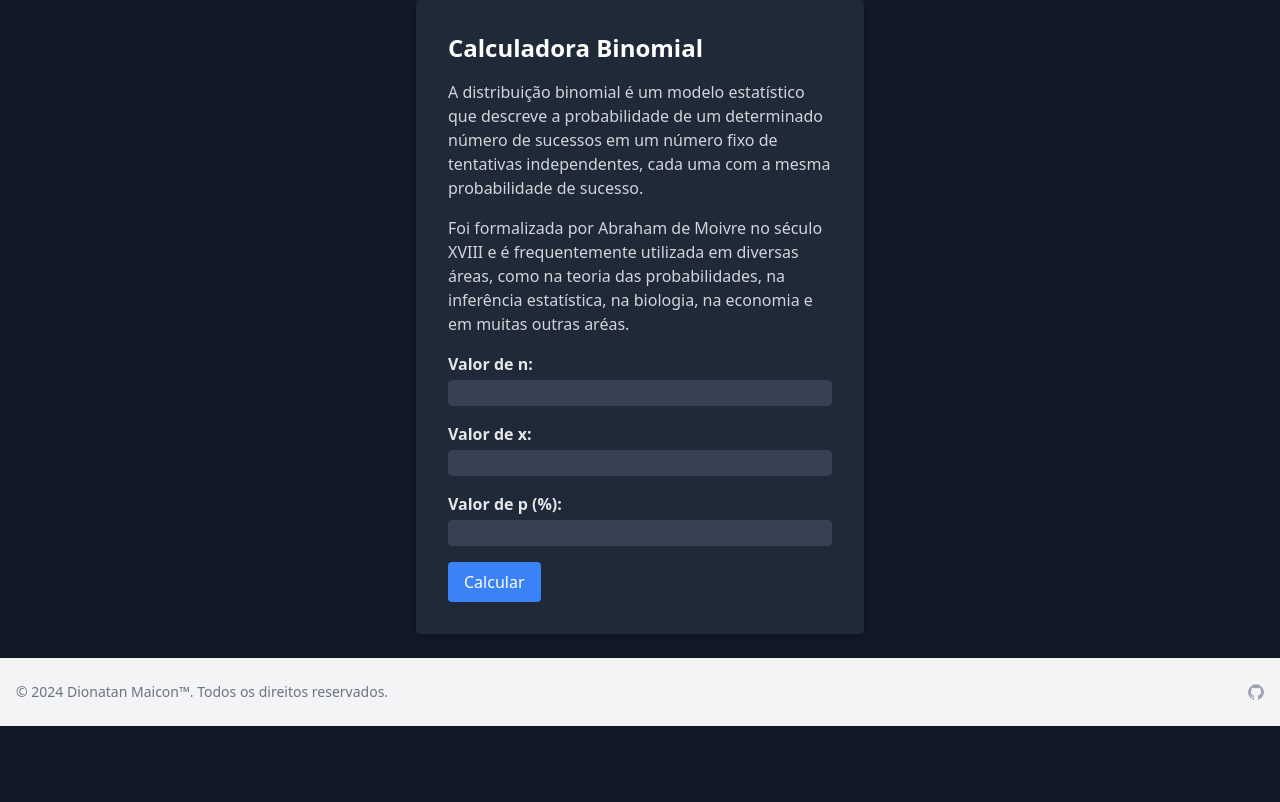
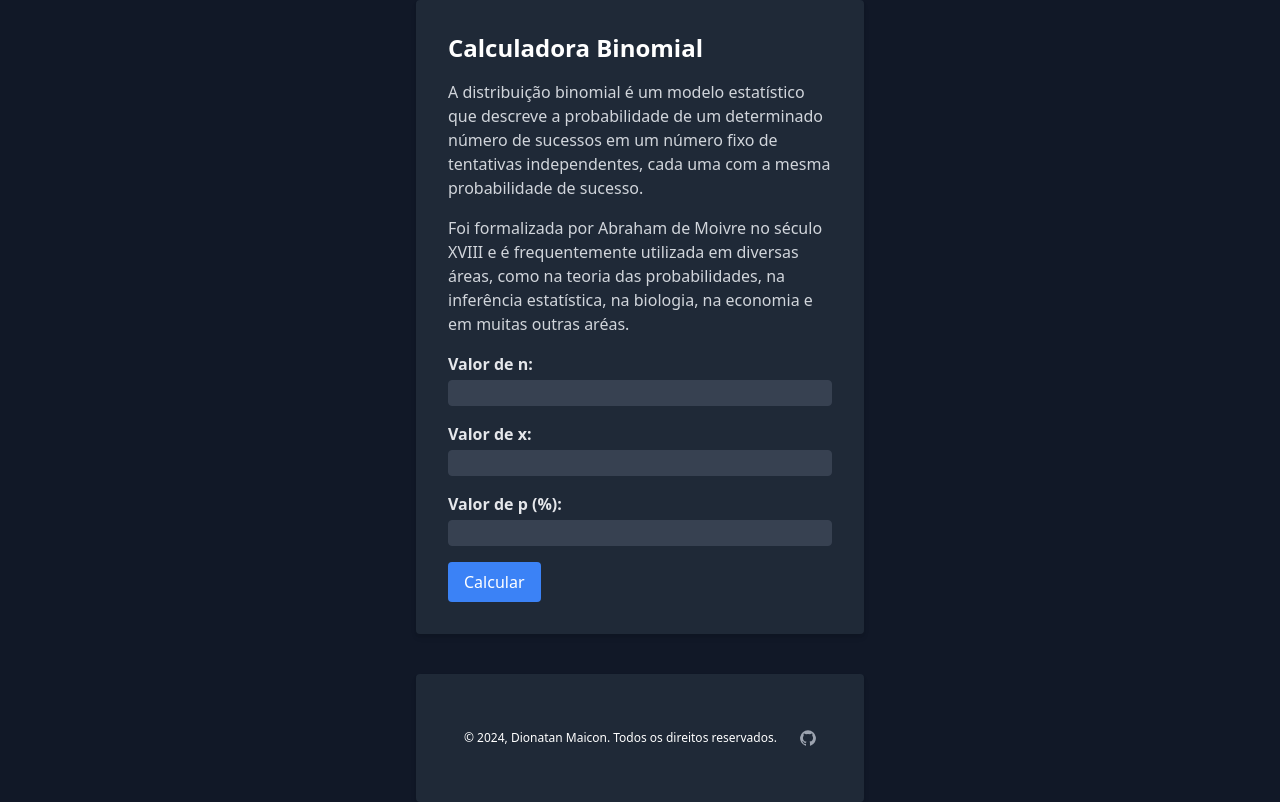
Before and after one commit to Dionatann/formulaBinominal-calc, a Django app: page / in a window 1280 px wide. Before the commit the page ends 726 px from the top, so only its background shows below. Run offline with Django 4.2, Linux system fonts and the light colour scheme.

Commit message:
Update formulario.html

```diff
--- a/formula/templates/formulario.html
+++ b/formula/templates/formulario.html
@@ -29,14 +29,10 @@
             </div>
             <button type="submit" class="bg-blue-500 text-white px-4 py-2 rounded hover:bg-blue-600">Calcular</button>
         </form>
-    </div><br>
-
-
-
-<footer class="bg-white dark:bg-gray-900">
-    <div class="px-4 py-6 bg-gray-100 dark:bg-gray-700 md:flex md:items-center md:justify-between">
-        <span class="text-sm text-gray-500 dark:text-gray-300 sm:text-center">© 2024 <a href="#">Dionatan Maicon™</a>. Todos os direitos reservados.
-        </span>
+    </div>
+    <div class="max-w-md mx-auto bg-gray-800 p-8 mt-10 rounded shadow-md">
+        <div class="px-4 py-6  md:flex md:items-center md:justify-between">
+            <span class="text-xs text-white ">© 2024, <a href="#">Dionatan Maicon</a>. Todos os direitos reservados.</span>
             <div class="flex mt-4 sm:justify-center md:mt-0 space-x-5 rtl:space-x-reverse">
                   <a href="https://github.com/Dionatann/formulaBinominal-calc/tree/main" target="_blank" class="text-gray-400 hover:text-gray-900 dark:hover:text-white">
                       <svg class="w-4 h-4" aria-hidden="true" xmlns="http://www.w3.org/2000/svg" fill="currentColor" viewBox="0 0 20 20">
@@ -46,7 +42,6 @@
                   </a>
             </div>
         </div>
-</footer>
-
+    </div>
 </body>
 </html>
```
Lines whose indentation alone changed are shown as unchanged.
